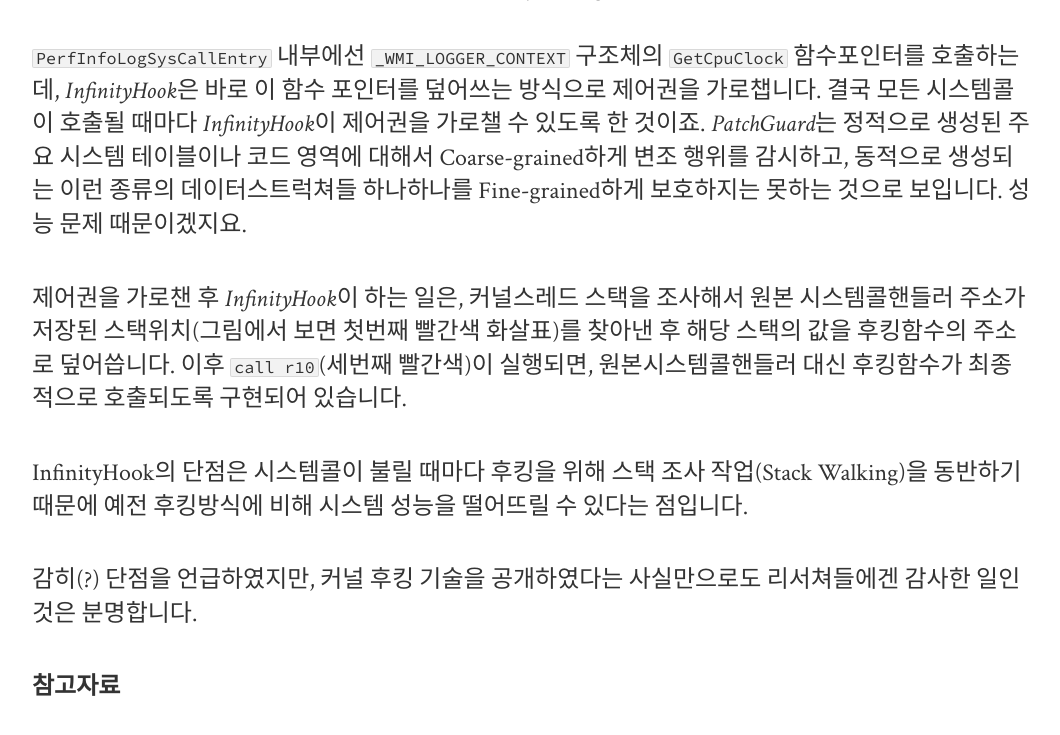
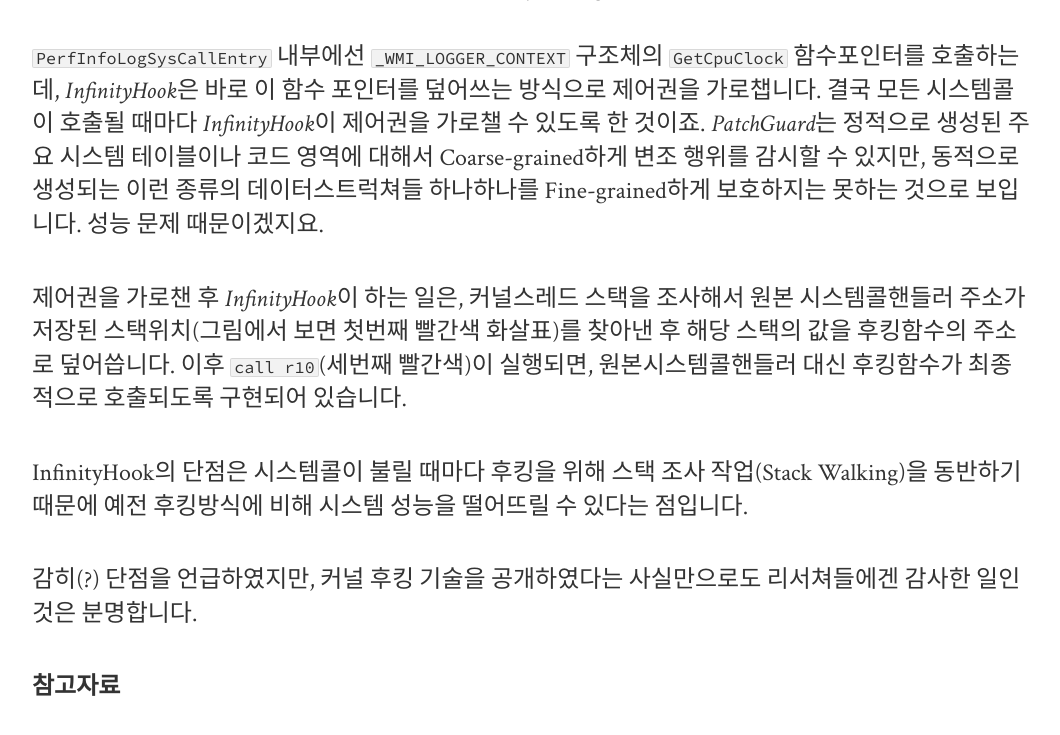
Before and after one commit to intellee/blog.diffense.co.kr, a Jekyll site: the page built from _posts/2019-07-22-WD.md, in a window 1280 px wide and 900 px high, scrolled down 2723 px, cut to the strip 152-887 px from the top of the window. Shown: the whole strip, without its empty margins (108-1168 px from the left). Built offline with Jekyll 4.4.1, drawn with Linux system fonts in a browser that asks for light colours; nearby versions of some CDN libraries.

Commit message:
PatchGuard

```diff
--- a/_posts/2019-07-22-WD.md
+++ b/_posts/2019-07-22-WD.md
@@ -82,7 +82,7 @@ NTSTATUS DetourNtCreateFile(
 
 <img src="https://github.com/everdox/InfinityHook/raw/master/resources/perf.png"><center>[출처: InfinityHook github]</center>
 
-`PerfInfoLogSysCallEntry` 내부에선 `_WMI_LOGGER_CONTEXT` 구조체의 `GetCpuClock` 함수포인터를 호출하는데, *InfinityHook*은 바로 이 함수 포인터를 덮어쓰는 방식으로 제어권을 가로챕니다. 결국 모든 시스템콜이 호출될 때마다 *InfinityHook*이 제어권을 가로챌 수 있도록 한 것이죠. *PatchGuard*는 정적으로 생성된 주요 시스템 테이블이나 코드 영역에 대해서 Coarse-grained하게 변조 행위를 감시하고, 동적으로 생성되는 이런 종류의 데이터스트럭쳐들 하나하나를 Fine-grained하게 보호하지는 못하는 것으로 보입니다. 성능 문제 때문이겠지요.
+`PerfInfoLogSysCallEntry` 내부에선 `_WMI_LOGGER_CONTEXT` 구조체의 `GetCpuClock` 함수포인터를 호출하는데, *InfinityHook*은 바로 이 함수 포인터를 덮어쓰는 방식으로 제어권을 가로챕니다. 결국 모든 시스템콜이 호출될 때마다 *InfinityHook*이 제어권을 가로챌 수 있도록 한 것이죠. *PatchGuard*는 정적으로 생성된 주요 시스템 테이블이나 코드 영역에 대해서 Coarse-grained하게 변조 행위를 감시할 수 있지만, 동적으로 생성되는 이런 종류의 데이터스트럭쳐들 하나하나를 Fine-grained하게 보호하지는 못하는 것으로 보입니다. 성능 문제 때문이겠지요.
 
 제어권을 가로챈 후 *InfinityHook*이 하는 일은, 커널스레드 스택을 조사해서 원본 시스템콜핸들러 주소가 저장된 스택위치(그림에서 보면 첫번째 빨간색 화살표)를 찾아낸 후 해당 스택의 값을 후킹함수의 주소로 덮어씁니다. 이후 `call r10`(세번째 빨간색)이 실행되면, 원본시스템콜핸들러 대신 후킹함수가 최종적으로 호출되도록 구현되어 있습니다.
 
```
